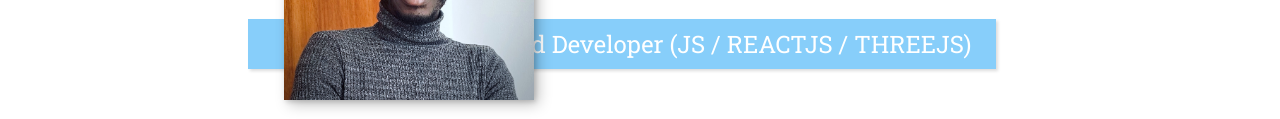
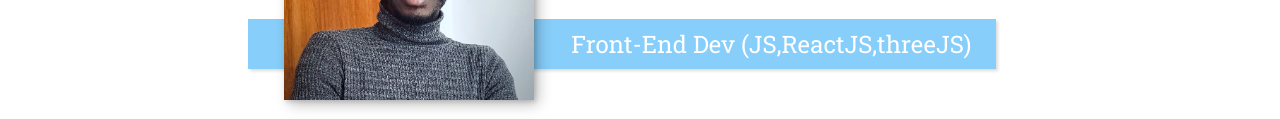
Before and after one commit to Dukeyeboah/myPortfolio, a website built with Vite: page index.html in a window 1280 px wide. Shown: the part 300-419 px from the top of the page. Built offline with nearby package versions, Linux system fonts and the light colour scheme.

Commit message:
Update index.html

```diff
--- a/index.html
+++ b/index.html
@@ -67,7 +67,7 @@
         Hi, I am <strong>Duke Yeboah</strong>
       </h1>
       <p class="section__subtitle section__subtitle--intro">
-        Front-End Developer (JS / REACTJS / THREEJS)
+        Front-End Dev (JS,ReactJS,threeJS)
       </p>
       <img
         src="img/Duke_portrait.jpg"
```
